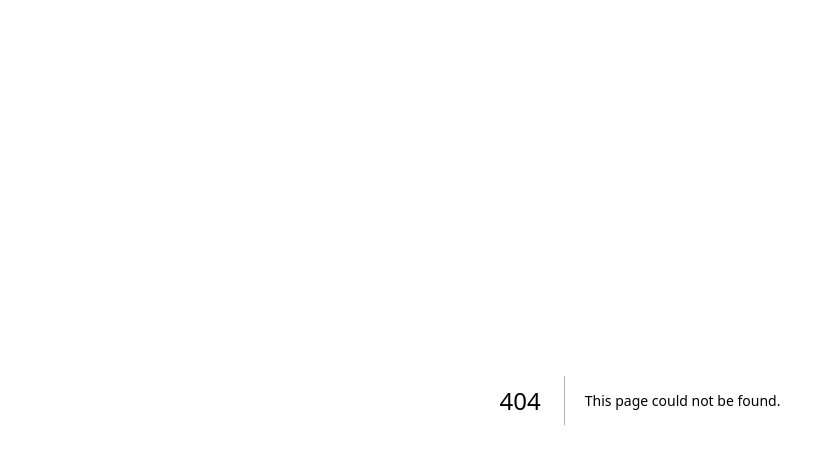
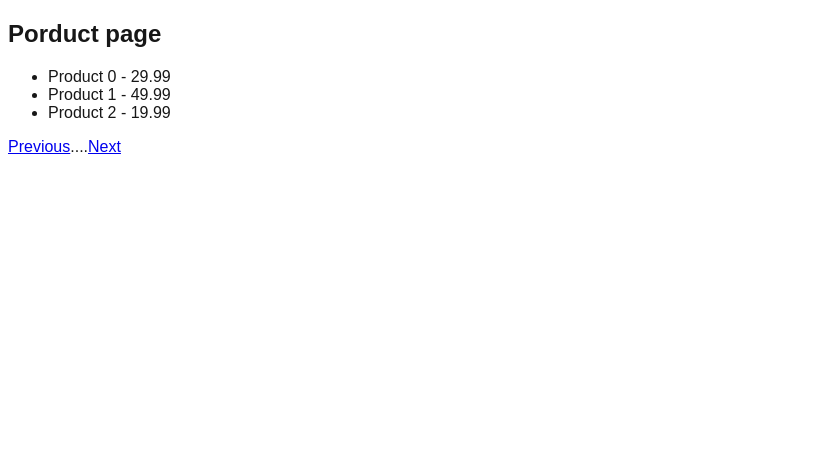
Before and after one commit to AliShahSafdari/nextjs-learning-projects, a Next.js app: page /products in a window 1280 px wide. Before the commit this address had no page. Shown: the top 464 px of the page, without its empty margins (0-835 px from the left). Built offline with nearby package versions, Linux system fonts and the light colour scheme.

Commit message:
Added new product

```diff
--- /dev/null
+++ b/src/app/products/page.jsx
@@ -0,0 +1,43 @@
+import Link from "next/link"
+
+const allProducts = [
+    {id:0, title:"Product 0", price: 29.99},
+    {id:1, title:"Product 1", price: 49.99},
+    {id:2, title:"Product 2", price: 19.99},
+    {id:3, title:"Product 3", price: 39.99},
+    {id:4, title:"Product 4", price: 59.99},
+    {id:5, title:"Product 5", price: 69.99},
+    {id:6, title:"Product 6", price: 79.99},
+    {id:7, title:"Product 7", price: 89.99},
+    {id:8, title:"Product 8", price: 99.99},
+    {id:9, title:"Product 9", price: 9.99},
+
+]
+
+export default function Products({searchParams}){
+    let ppg = 3
+    let page = parseInt(searchParams?.page) || 1
+    let firstIndex = (page-1)* ppg
+    let endIndex = firstIndex + ppg
+
+    let showProducts = allProducts.slice(firstIndex , endIndex)
+    return(
+        <div>
+            <h2>Porduct page</h2>
+            <ul>
+                {
+                   showProducts.map(
+                        (product, index)=> <li key={index}> {product.title} - {product.price}</li>
+                    )
+                }
+            </ul>
+
+            <div>
+                <Link href={`?page=${page-1}`}>Previous</Link>
+                <span>....</span>
+                <Link href={page <= ppg ? `?page=${page+1}` : {}}>Next</Link>
+            </div>
+        </div>
+
+    )
+}
```
